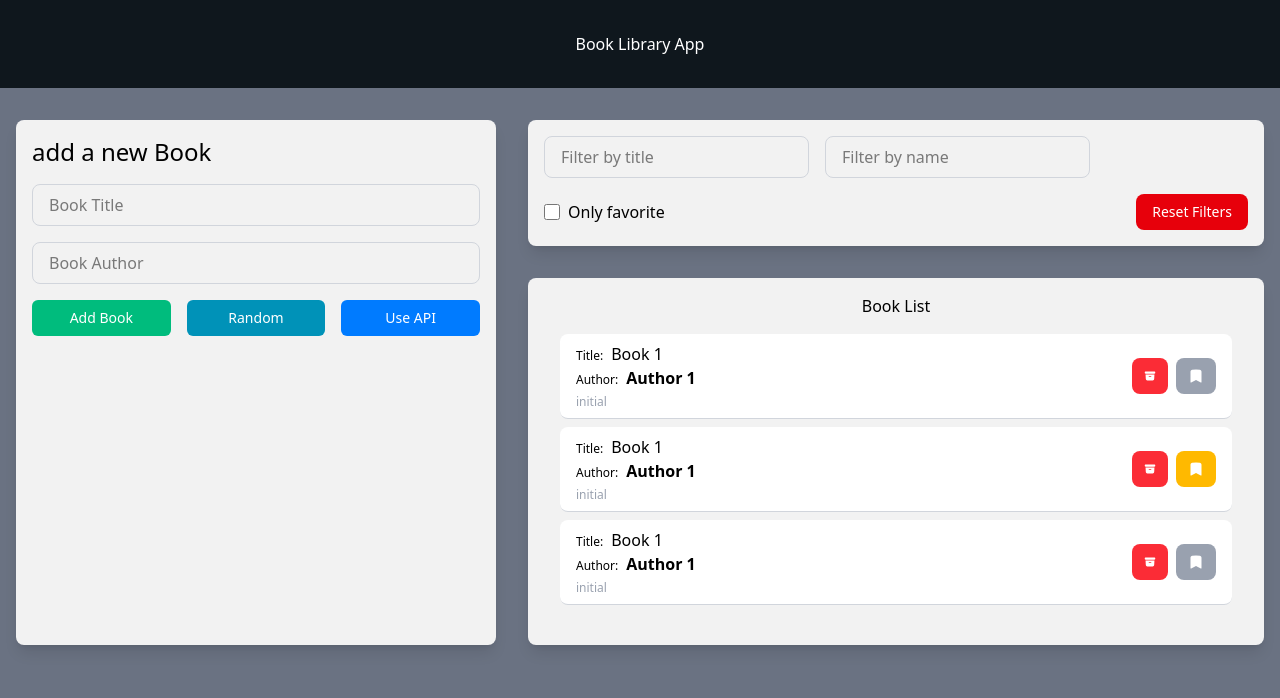
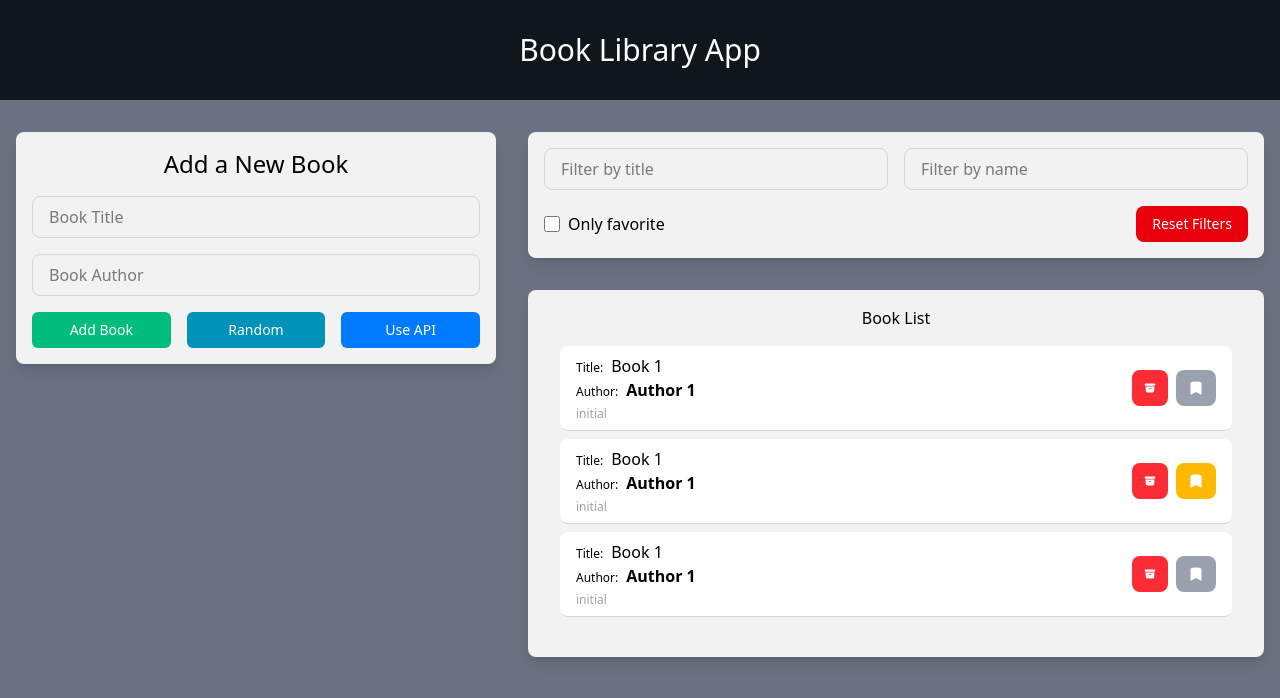
Before and after one commit to mkrtchyantigran/BooksLibrary-React-Redux, a React (Vite) app in the folder frontend/: page / in a window 1280 px wide. Shown: the top 698 px of the page. Built offline with nearby package versions, Linux system fonts and the light colour scheme.

Commit message:
fixed css bugs in Filter.jsx, App.jsx, Form.jsx

```diff
--- a/frontend/src/components/app/App.jsx
+++ b/frontend/src/components/app/App.jsx
@@ -7,12 +7,10 @@ function App() {
 
 
   return (
-   <div className="flex flex-col items-center   bg-gray-500 dark:bg[#1b2632] min-h-screen">
-
+   <div className="flex flex-col items-center bg-gray-500 dark:bg[#1b2632] min-h-screen">
        <Header />
-
-      <main className=" container flex justify-between w-full mb-4 max-md:flex-col">
-        <div className="flex  flex-1 basis-2/5 mx-auto max-md:w-full">
+      <main className="container flex justify-between w-full mb-4 max-md:flex-col">
+        <div className="flex-1 max-md:w-full basis-2/5 mx-auto">
           <Form/>
         </div>
         <div className="flex flex-col flex-1 basis-3/5">
--- a/frontend/src/components/filter/Filter.jsx
+++ b/frontend/src/components/filter/Filter.jsx
@@ -25,20 +25,20 @@ const Filter = () => {
 
   return (
     <div className=" flex flex-col gap-4 p-4 m-4 bg-[#f2f2f2] rounded-lg shadow-lg">
-      <div className="flex gap-4 max-lg: flex-wrap">
+      <div className="flex gap-4 max-lg:flex-wrap">
         <input
           onChange={handleByTitle}
           value={stateOftitle}
           type="text"
           placeholder= "Filter by title"
-          className="px-4 py-2 border-1 border-gray-300 rounded-lg"
+          className="px-4 py-2 border-1 border-gray-300 rounded-lg w-full"
         />
         <input
         onChange={handleByAuthor}
         value={stateOfAuthor}
         type="text"
         placeholder= "Filter by name"
-        className="px-4 py-2 border-1 border-gray-300 rounded-lg"
+        className="px-4 py-2 border-1 border-gray-300 rounded-lg w-full"
         />
       </div>
       <div className="flex items-center gap-4 justify-between">
--- a/frontend/src/components/form/Form.jsx
+++ b/frontend/src/components/form/Form.jsx
@@ -33,8 +33,10 @@ const Form = () => {
 
       dispatch(addBook(createBookWithID({title, author,}, "via form" )))
       setState({title: "", author: ""})
-    } else {}
-    dispatch(setError("Please fill in both fields."))
+    } else {
+      dispatch(setError("Please fill in both fields."))
+    }
+
   }
 
   const hendleAddRandomBook =() => dispatch(addBook(createBookWithID(data[Math.floor(Math.random() * data.length)], "via random")));
@@ -45,8 +47,8 @@ const Form = () => {
 
 ;
   return (
-    <div className="w-full p-4 m-4 bg-[#f2f2f2] rounded-lg shadow-lg">
-      <h2 className='mb-4 text-2xl'>add a new Book</h2>
+    <div className="p-4 m-4 bg-[#f2f2f2] rounded-lg shadow-lg">
+      <h2 className='mb-4 text-2xl text-center'>Add a New Book</h2>
       <form onSubmit={handleSubmit}>
           <input
             type="text"
--- a/frontend/src/components/header/Header.jsx
+++ b/frontend/src/components/header/Header.jsx
@@ -3,7 +3,7 @@
 const Header = () => {
   return (
     <header className=" bg-[#0f171d] dark:bg-black text-white w-full mb-4">
-        <h1 className="text-4x1 max-md:text-3xl my-8 text-center">
+        <h1 className="text-4x1 max-md text-3xl my-8 text-center">
           Book Library App
         </h1>
     </header>
```
